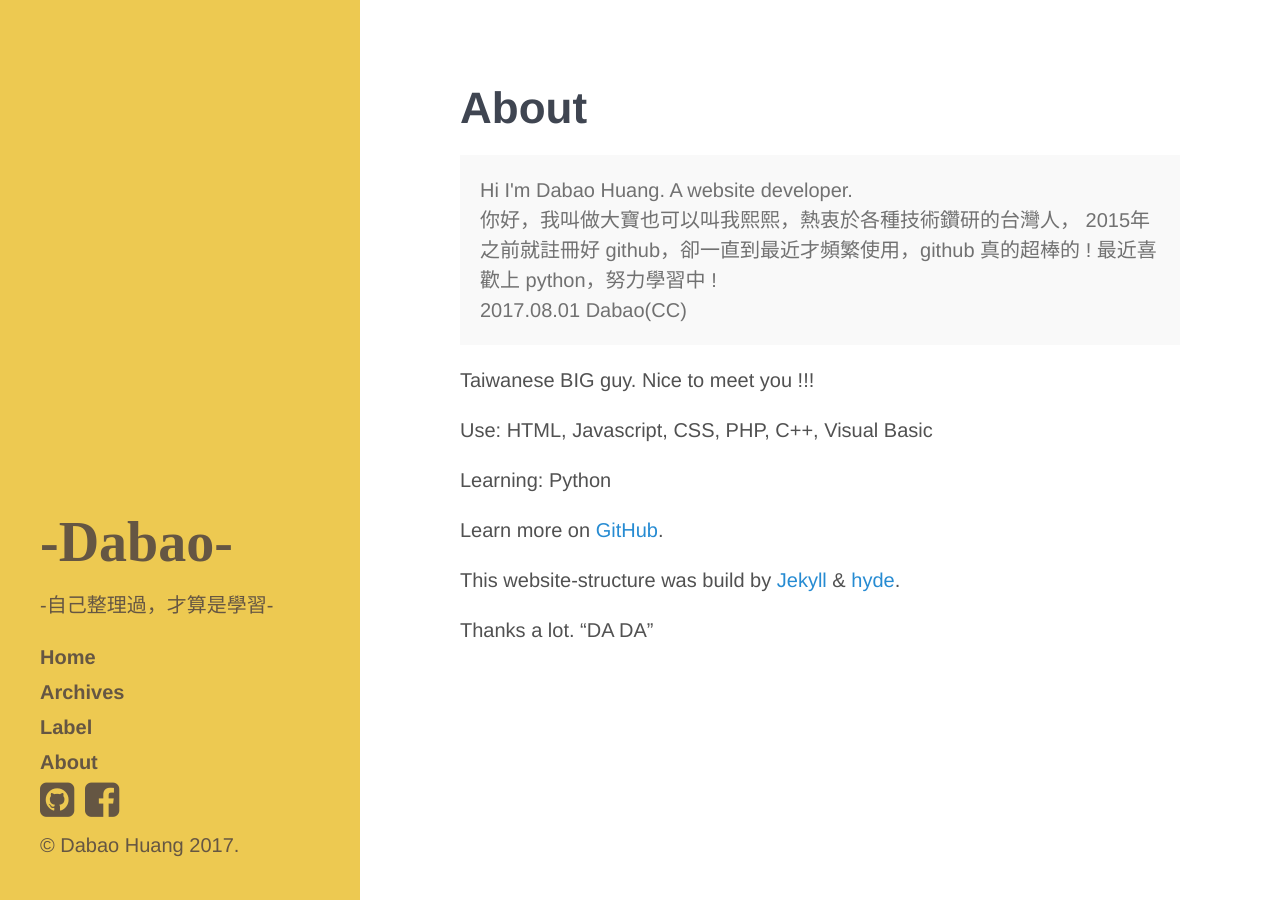
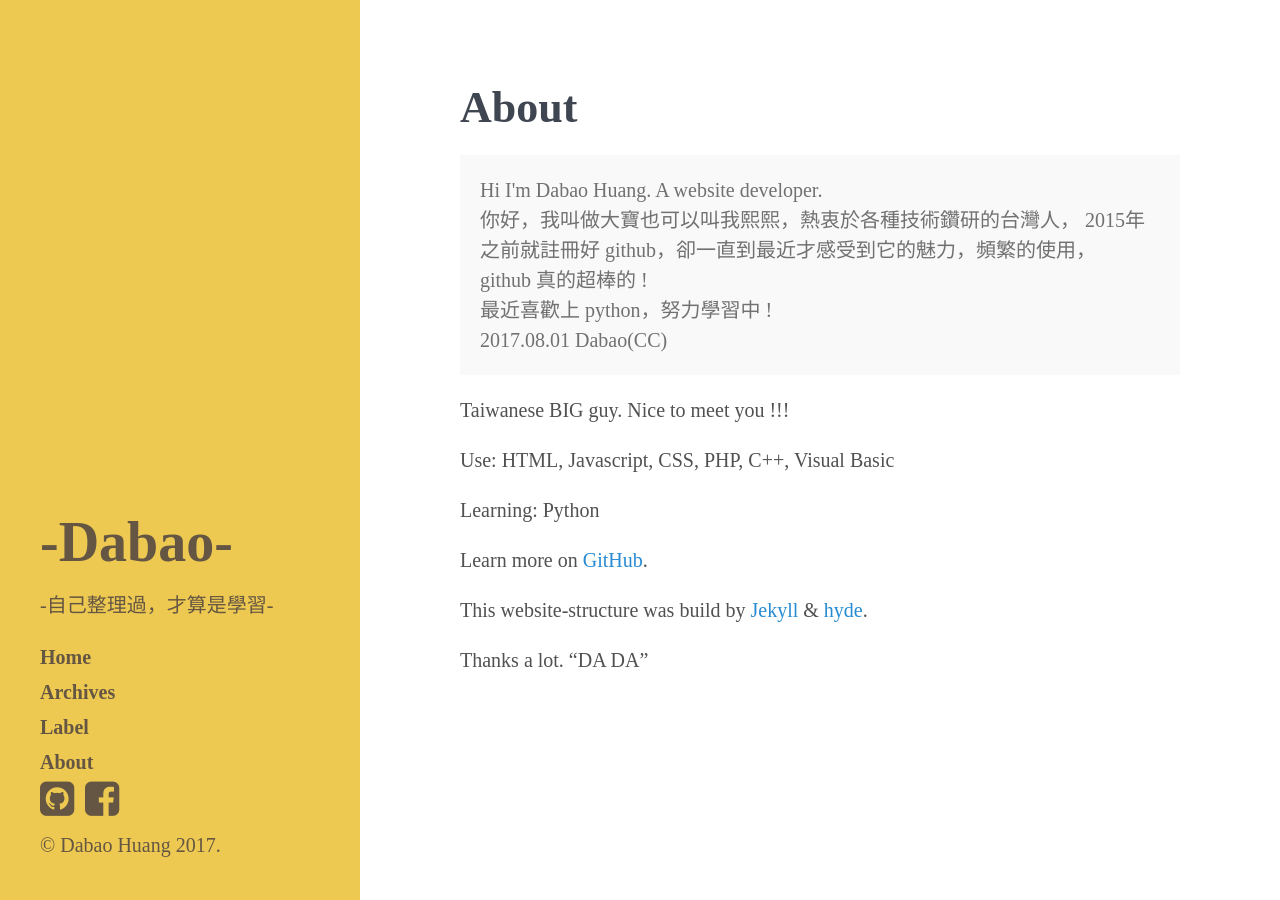
Before and after one commit to DabaoHuang/dabaohuang.github.io, a Jekyll site: the page built from about.md, in a window 1280 px wide. Built offline with Jekyll 4.4.1, drawn with Linux system fonts in a browser that asks for light colours.

Commit message:
討厭新細明體

```diff
--- a/about.md
+++ b/about.md
@@ -7,7 +7,10 @@
     Hi I'm Dabao Huang. A website developer.
     <br>
     你好，我叫做大寶也可以叫我熙熙，熱衷於各種技術鑽研的台灣人，
-    2015年之前就註冊好 github，卻一直到最近才頻繁使用，github 真的超棒的 !
+    2015年之前就註冊好 github，卻一直到最近才感受到它的魅力，頻繁的使用，
+    <br>
+    github 真的超棒的 !
+    <br>
     最近喜歡上 python，努力學習中 !
     <br>
     2017.08.01 Dabao(CC)
```
Also changed, not shown: img/2017-09-22-GitHub-page-is-temporarily-down-for-maintenance.jpg (added), public/css/custom.min.css.
